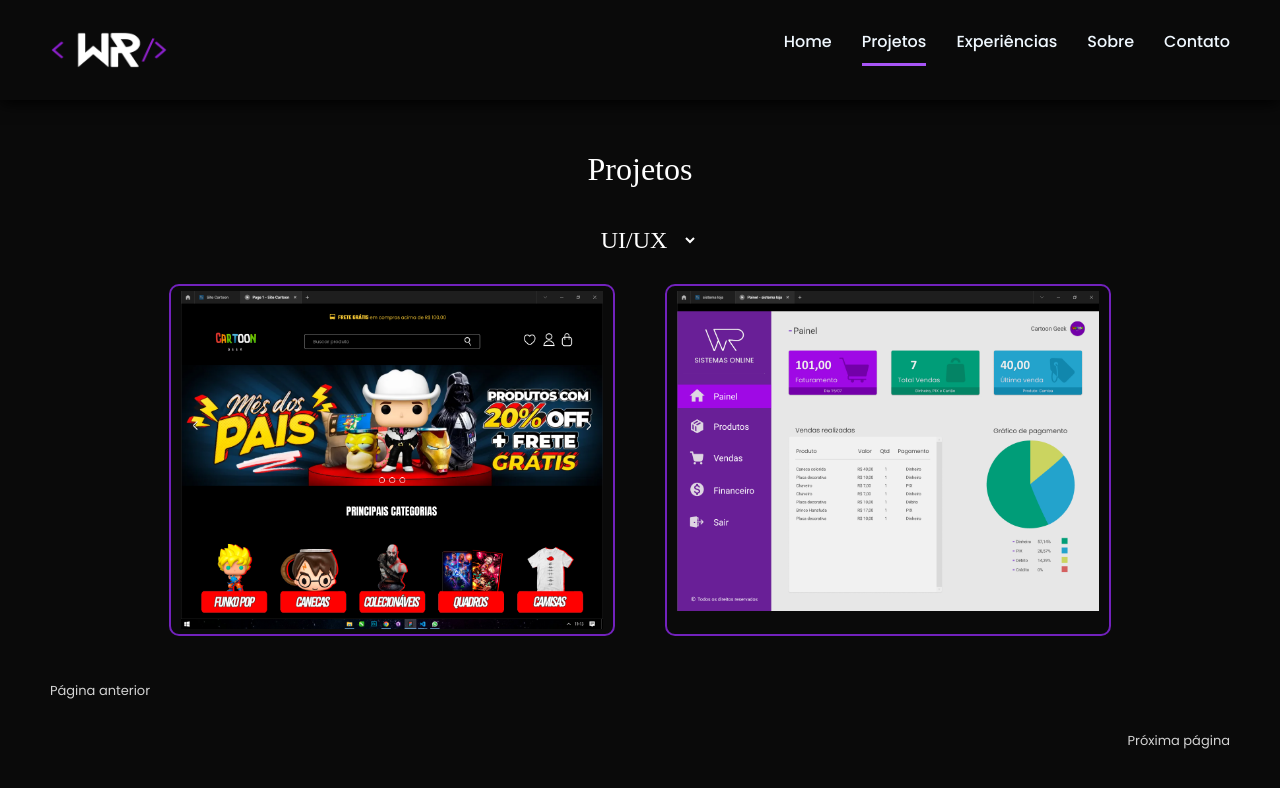
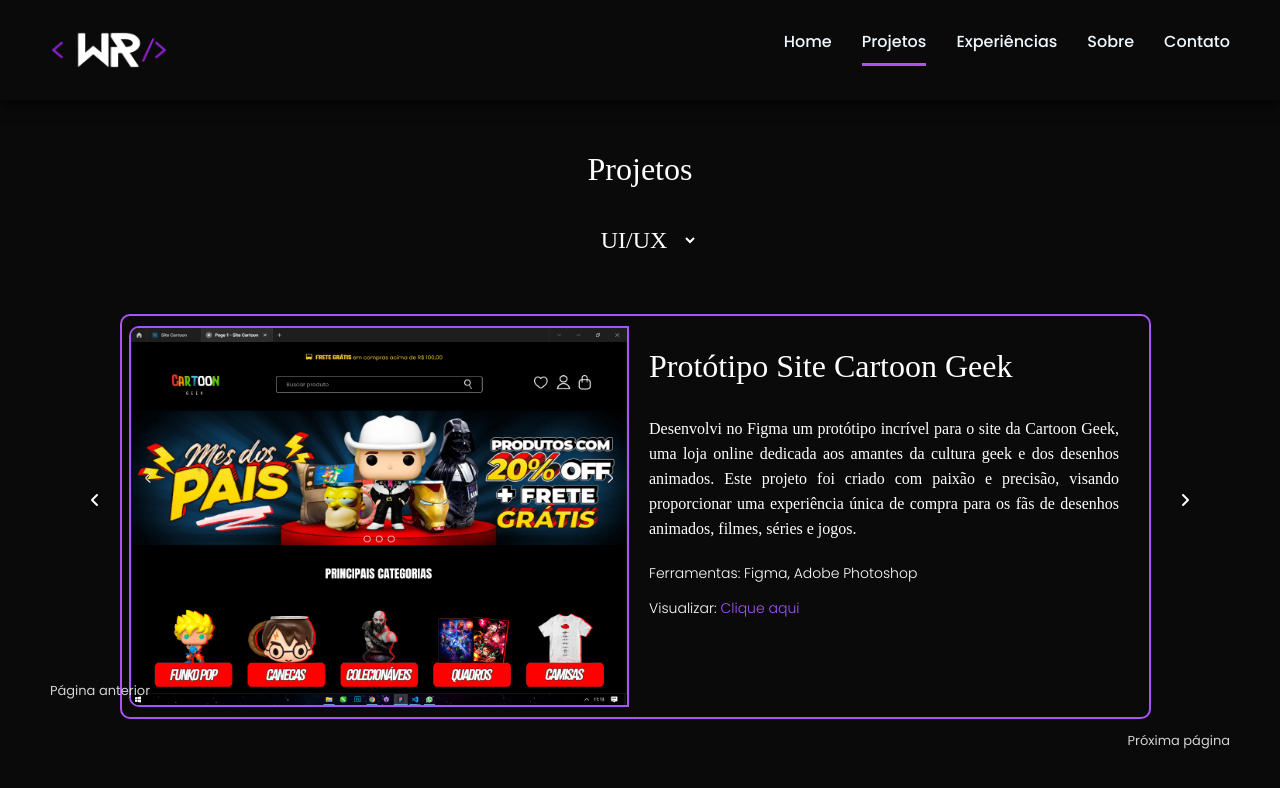
Before and after one commit to washingtonrodriigues/meu-portifolio, a React (Vite) app: page /projects in a window 1280 px wide. Shown: the top 788 px of the page. Built offline with nearby package versions, Linux system fonts and the light colour scheme; the HTML template or start-up script is replaced by a standard one; a web font is replaced by a local one.

Commit message:
projetos de ui/ux colocados de forma dinamica na tela e devidamente estilizados

```diff
--- a/package.json
+++ b/package.json
@@ -18,6 +18,7 @@
     "nodemailer": "^6.9.5",
     "react": "^18.2.0",
     "react-dom": "^18.2.0",
+    "react-responsive-carousel": "^3.2.23",
     "react-router-dom": "^6.15.0",
     "react-toastify": "^9.1.3"
   },
--- a/src/Components/Home/style.css
+++ b/src/Components/Home/style.css
@@ -16,7 +16,6 @@
   flex-direction: column;
   gap: 30px;
 }
-
 
 .name-title {
   font-size: 4rem;
@@ -37,7 +36,6 @@
   to {
     opacity: 1;
   }
-
 }
 
 .title-title {
@@ -62,13 +60,13 @@
   gap: 20px;
 }
 
-.technologies>span {
+.technologies > span {
   cursor: pointer;
 }
 
 .tech-icons {
   width: 50px;
-    transition: .3s;
+  transition: 0.3s;
 }
 
 .tech-icons:hover {
@@ -80,9 +78,8 @@
   font-size: 14px;
   text-align: center;
   color: #cecece;
-    transition: .3s;
+  transition: 0.3s;
   padding-top: 5px;
-
 }
 
 .tech-name:hover {
@@ -91,7 +88,11 @@
 
 .download-cv {
   border: none;
-    background-image: linear-gradient(to right, var(--color-purple), var(--color-purple2));
+  background-image: linear-gradient(
+    to right,
+    var(--color-purple),
+    var(--color-purple2)
+  );
   color: #fff;
   font-family: var(--font-Poppins);
   font-size: 1rem;
@@ -112,14 +113,14 @@
 }
 
 .second-content {
-    width: 400px;
-    height: 400px;
+  width: 350px;
+  height: 350px;
 }
 
 .photo {
   width: 100%;
   border: 5px solid var(--color-purple2);
-    transition: .3s;
+  transition: 0.3s;
   cursor: pointer;
 }
 
@@ -133,7 +134,7 @@
 
 /* MEDIA QUERY */
 
-@media(max-width: 1024px) {
+@media (max-width: 1024px) {
   header {
     padding-left: 50px;
     padding-right: 50px;
@@ -167,7 +168,7 @@
   }
 }
 
-@media(max-width: 768px) {
+@media (max-width: 768px) {
   header {
     display: flex;
     flex-direction: column-reverse;
@@ -193,7 +194,7 @@
     justify-content: center;
   }
 
-    .technologies>span {
+  .technologies > span {
     display: flex;
     flex-direction: column;
     align-items: center;
--- /dev/null
+++ b/src/Components/Projects/data/projects.json
@@ -0,0 +1,20 @@
+[
+  {
+    "title": "Protótipo Site Cartoon Geek",
+    "type": "UI/UX Design",
+    "description": "Desenvolvi no Figma um protótipo incrível para o site da Cartoon Geek, uma loja online dedicada aos amantes da cultura geek e dos desenhos animados. Este projeto foi criado com paixão e precisão, visando proporcionar uma experiência única de compra para os fãs de desenhos animados, filmes, séries e jogos.",
+    "image": "../../.././public/projects-img/cartoonsite.png",
+    "technologies": ["Figma", "Adobe Photoshop"],
+    "link": "https://www.figma.com/proto/cH7sNUWtviqvpXuJJwEstR/Site-Cartoon?page-id=0%3A1&type=design&node-id=1-2&viewport=398%2C100%2C0.15&t=GocBNcosk2arKBX1-1&scaling=scale-down-width&mode=design",
+    "repository": ""
+  },
+  {
+    "title": "Protótipo Sistema de Loja Cartoon Geek",
+    "type": "UI/UX Design",
+    "description": "Este projeto é a materialização de um sistema de loja completo, concebido e detalhadamente projetado no Figma. O sistema representa uma solução abrangente para empresas e empreendedores que desejam ter total controle sobre tudo da sua organização, como vendas, relatórios, estoque de produtos e muito mais.",
+    "image": "../../.././public/projects-img/storesystem.png",
+    "technologies": ["Figma", "Adobe Photoshop"],
+    "link": "https://www.figma.com/proto/6IZ1QTvexRbhI9UCwzWd8V/sistema-loja?page-id=0%3A1&node-id=1-2&scaling=scale-down-width&mode=design&t=evnpLRM10ltagLoK-1",
+    "repository": ""
+  }
+]
--- a/src/Components/Projects/index.jsx
+++ b/src/Components/Projects/index.jsx
@@ -1,12 +1,29 @@
-import React, { useState } from 'react';
+import React, { useState, useEffect, useRef } from 'react';
 import { NavLink } from 'react-router-dom';
 import { motion } from 'framer-motion';
 import style from './style.css';
 import PreviousPage from '../PreviousPage';
 import NextPage from '../NextPage';
+import projects from './data/projects.json'
+import { right } from '@popperjs/core';
 
-export default function Projects() {
+export default function Projects({ project }) {
   const [filterType, setFilterType] = useState('uiux');
+  const [width, setWidth] = useState(0)
+  const [click, setClick] = useState(false)
+  const carousel = useRef()
+
+  useEffect(() => {
+    setWidth(carousel.current?.scrollWidth - carousel.current?.offsetWidth)
+  }, [])
+
+  const handleArrowClick = (direction) => {
+    if (direction === 'left') {
+      setClick(false);
+    } else if (direction === 'right') {
+      setClick(true);
+    }
+  };
 
   return (
     <motion.div
@@ -16,6 +33,10 @@
       className="container"
     >
       <h2>Projetos</h2>
+      <div className='next-previous'>
+        <i class="fa-solid fa-angle-left" onClick={() => handleArrowClick('left')}></i>
+        <i class="fa-solid fa-angle-right" onClick={() => handleArrowClick('right')}></i>
+      </div>
       <div className="content-projects">
         <select
           name=""
@@ -26,30 +47,54 @@
           <option value="uiux">UI/UX</option>
           <option value="frontend">Front-end</option>
         </select>
+        <div ref={carousel} className='projects-slide carousel'>
           {filterType === 'uiux' ? (
             <motion.div
               initial={{ opacity: 0 }}
               animate={{ opacity: 1 }}
               exit={{ opacity: 0 }}
-            className="projects-uiux"
+              className="projects-uiux inner"
+              // drag="x"
+              // dragConstraints={{ right: click ? 0 : '', left: click ? -width : '' }}
+              style={{
+                transform: click ? `translateX(-${width}px)` : 'translateX(0)',
+                transition: 'transform 0.5s',
+              }}
             >
-            <div className="project">
-              <img src="../../public/projects-img/cartoonsite.png" alt="" />
+
+
+              {projects
+                .filter((project) => project.type === 'UI/UX Design')
+                .map((project, index) => (
+                  <div className="project" key={index}>
+                    <img src={project.image} alt={project.title} />
+                    <div className='project-text'>
+                      <h3>{project.title}</h3>
+                      <p className='description'>{project.description}</p>
+                      <p className='p-project'>
+                        Ferramentas:<span> {project.technologies.join(', ')}</span>
+                      </p>
+                      <p className='p-project'>
+                        Visualizar: <a target='_blank' href={project.link}>Clique aqui</a>
+                      </p>
                     </div>
-            <div className="project">
-              <img src="../../public/projects-img/storesystem.png" alt="" />
                   </div>
+                ))}
             </motion.div>
           ) : (
             <div className="projects-frontend">
-            <div className="project">
-              <img src="../../public/projects-img/redgtechproject.png" alt="" />
+              {projects
+                .filter((project) => project.type === 'Front-end')
+                .map((project, index) => (
+                  <div className="project" key={index}>
+                    <img src={project.image} alt={project.title} />
+                    <h3>{project.title}</h3>
+                    <p>{project.description}</p>
                   </div>
-            <div className="project">
-              <img src="../../public/projects-img/pizzaproject.png" alt="" />
-            </div>
+                ))}
             </div>
           )}
+        </div>
       </div>
 
       <PreviousPage className="prev-page" to={'/'} />
--- a/src/Components/Projects/style.css
+++ b/src/Components/Projects/style.css
@@ -1,10 +1,10 @@
 @import '../../global.css';
 
-.content-projects{
+.content-projects {
   text-align: center;
 }
 
-#filterTypeProject{
+#filterTypeProject {
   border: none;
   background-color: transparent;
   color: #fff;
@@ -14,42 +14,94 @@
   margin: 30px;
 }
 
-#filterTypeProject option{
+#filterTypeProject option {
   background-color: var(--color-black);
   font-size: 1rem;
 }
 
-.projects-uiux, .projects-frontend{
+.projects-slide {
   display: flex;
-    justify-content: center;
-    gap: 50px;
+  align-items: center;
+  overflow: hidden;
+  max-width: 1040px;
 }
 
-.project{
-    width: 40%;
-    cursor: pointer;
-    border: 2px solid var(--color-purple2);
-    border-radius: 10px;
-    transition: .3s;
+.inner {
+  display: flex;
+  gap: 30px;
 }
 
-.project:hover{
+.project {
+  width: 100%;
+  display: flex;
+  margin: 30px auto;
+  gap: 20px;
+  border: 2px solid var(--color-purple);
+  border-radius: 10px;
+}
+
+.project > img {
+  width: 500px;
+  height: 95%;
+  margin: auto auto auto 7px;
+  border-top-left-radius: 10px;
+  border-bottom-left-radius: 10px;
   border: 2px solid var(--color-purple);
 }
 
-.project img{
-    width: 100%;
-    border-radius: 10px;
-    padding: 5px 10px;
-    transition: .3s;
-
+.project-text {
+  width: 500px;
+  line-height: 25px;
+  padding-top: 30px;
+  padding-right: 30px;
 }
 
-.project img:hover{
-    opacity: .5;
+.project-text::before {
+  background-color: var(--color-purple);
+  width: 2px;
+  height: 10px;
 }
 
-.previous-page{
+.project-text > h3 {
+  font-size: 2rem;
+  margin-bottom: 30px;
+  text-align: left;
+  line-height: 40px;
+}
+
+.project-text > p {
+  text-align: justify;
+}
+
+.description {
+  margin-bottom: 20px;
+}
+
+.p-project {
+  font-family: var(--font-Poppins);
+  font-weight: 300;
+  font-size: 14px;
+  margin-bottom: 10px;
+}
+
+.p-project > a {
+  text-decoration: none;
+  color: var(--color-purple);
+}
+
+.next-previous {
+  position: absolute;
+  width: 1100px;
+  display: flex;
+  justify-content: space-between;
+  margin-top: 100px;
+}
+
+.fa-solid {
+  cursor: pointer;
+}
+
+.previous-page {
   position: fixed;
   left: 10;
 }
```
Also changed, not shown: 1 other file (tests, documents, lock files or other folders). Lines whose indentation alone changed are shown as unchanged.
